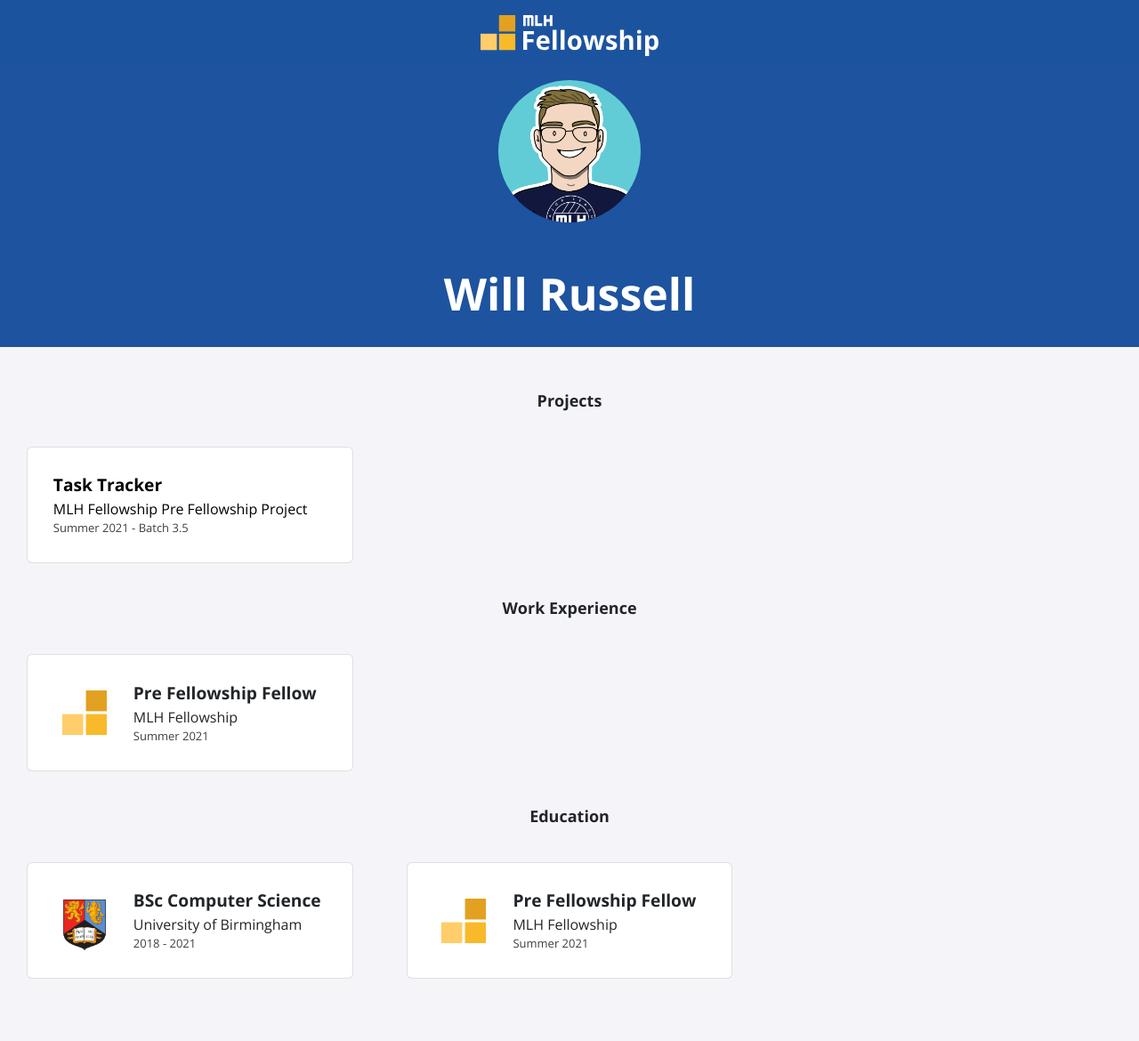
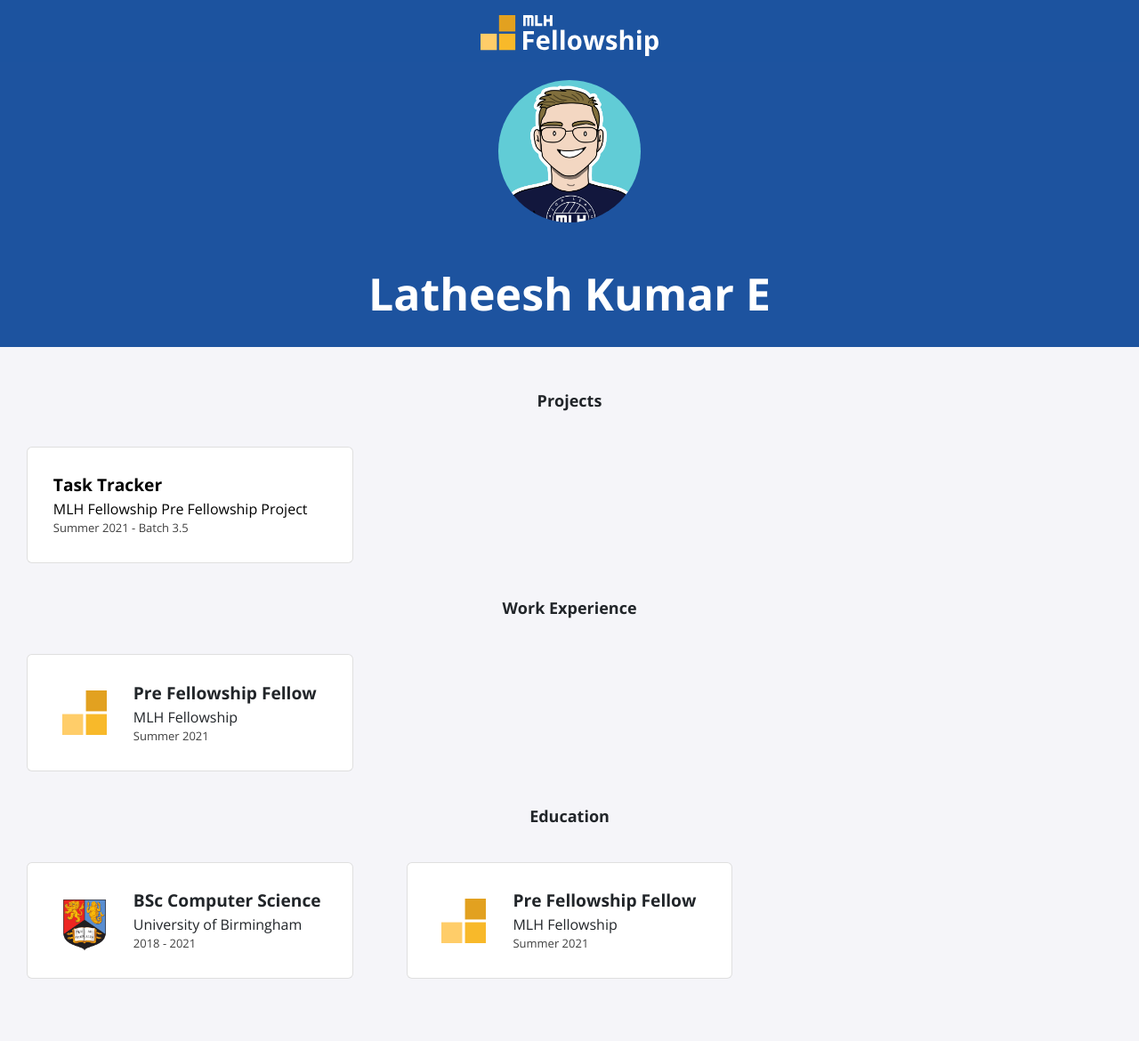
Before and after one commit to Latheeshkumar/MLH_Latheesh, a Jekyll site: the page built from index.html, in a window 1280 px wide. Shown: the whole page at 89% size. Built offline with Jekyll 4.4.1, drawn with Linux system fonts in a browser that asks for light colours; nearby versions of some CDN libraries.

Commit message:
Update _config.yml
initial change

```diff
--- a/_config.yml
+++ b/_config.yml
@@ -1,11 +1,11 @@
-title: "Will Russell"
-email: fellowship@mlh.io
+title: "Latheesh Kumar E"
+email: Latheesh720@live.com
 description: >- # this means to ignore newlines until "baseurl:"
   This is my portfolio website!
 baseurl: "/"
 url: "/"
-twitter_username: mlhacks
-github_username:  mlh-fellowship
+twitter_username: latheesh.e
+github_username:  Latheesh
 
 sass:
   sass_dir: _sass
```
